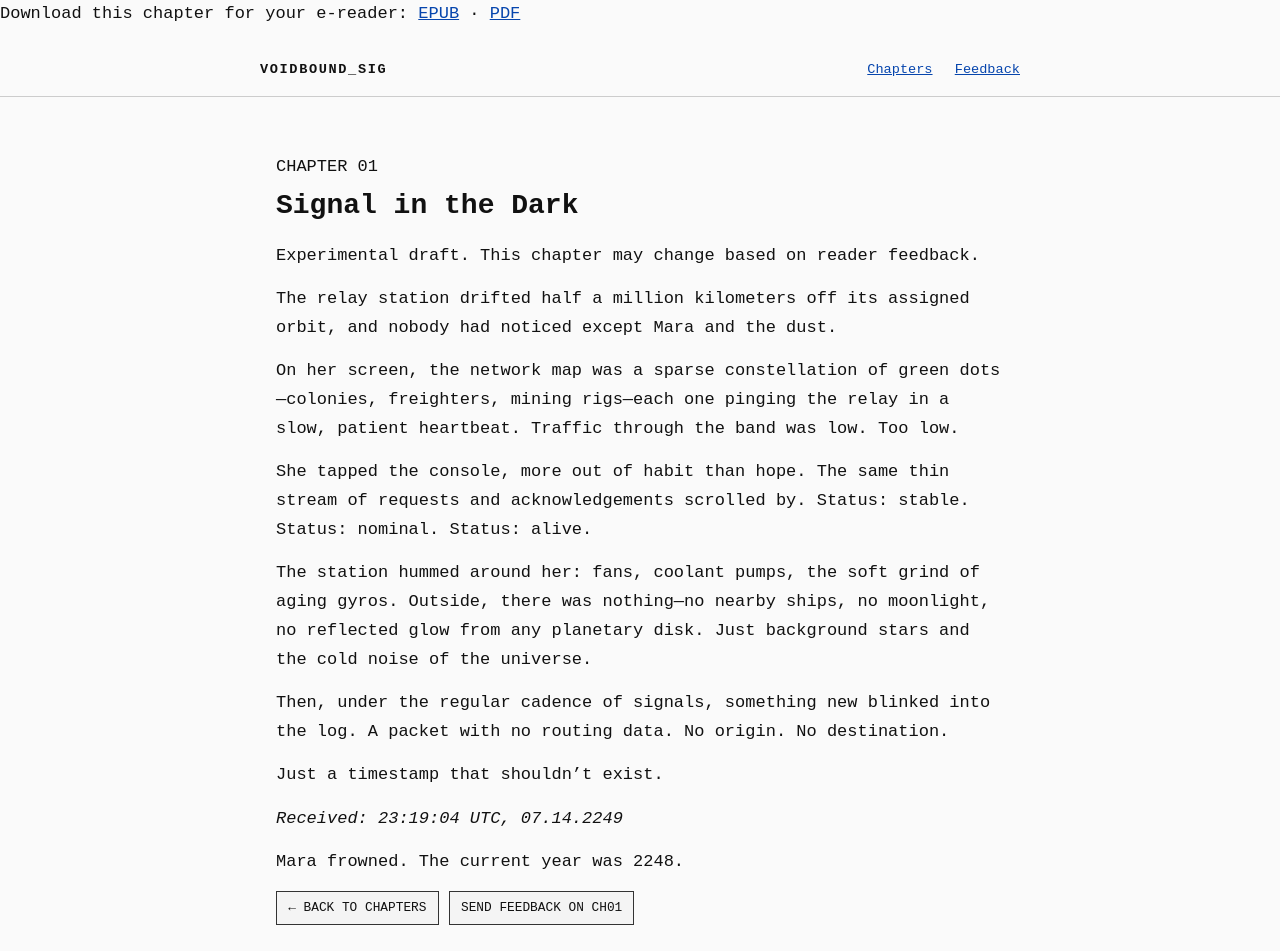
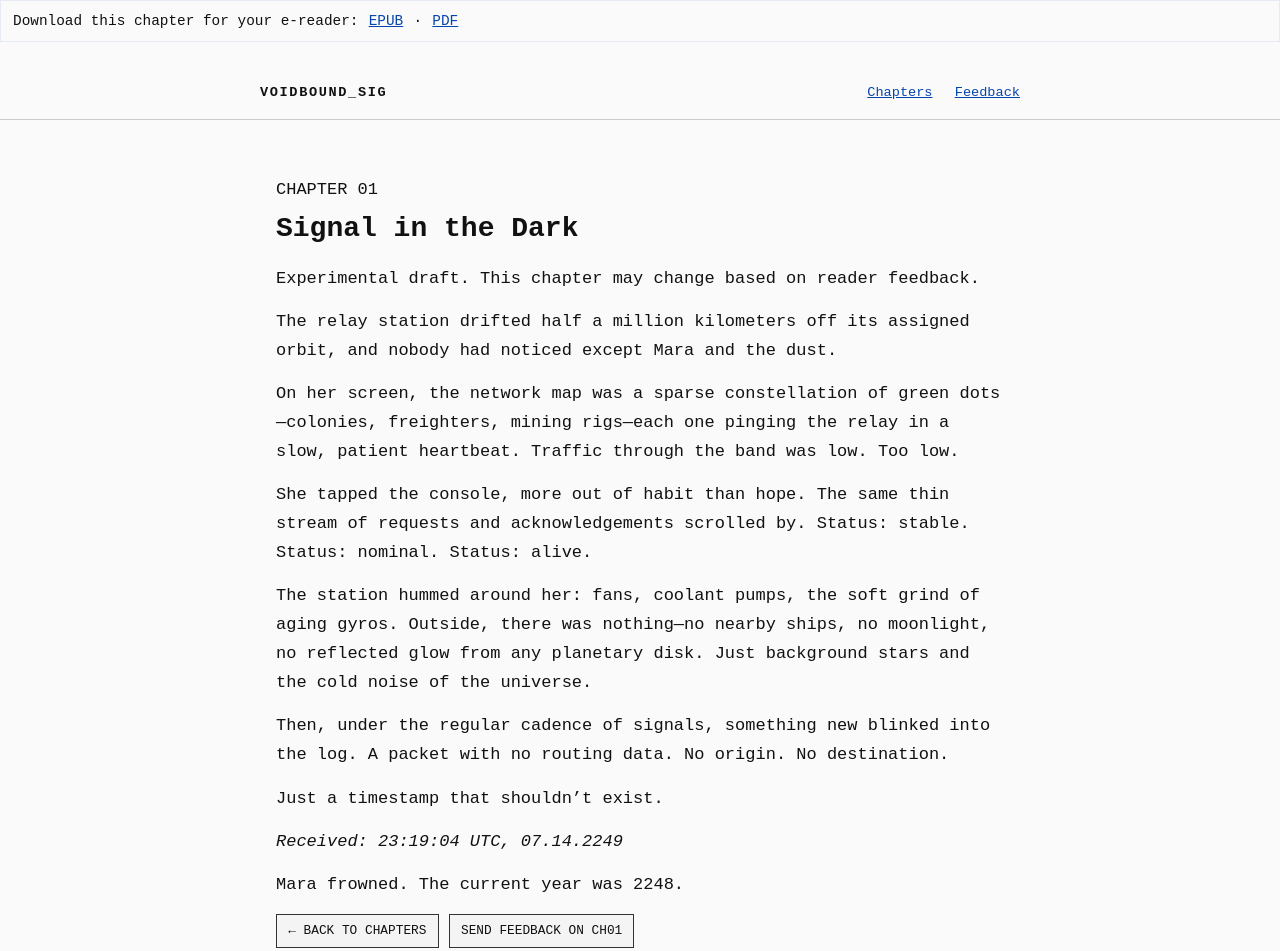
Before and after one commit to CMM-Schott/Ralphie_Studd, a plain HTML site: page chapters/chapter-1.html in a window 1280 px wide. Shown: the top 951 px of the page. Drawn offline with Linux system fonts and the light colour scheme.

Commit message:
Update styles.css added download box

```diff
--- a/assets/styles.css
+++ b/assets/styles.css
@@ -295,3 +295,15 @@ section {
     padding: 1.5rem 0.25rem 2.5rem;
   }
 }
+.download-box {
+  padding: 0.5rem 0.75rem;
+  margin: 0 0 1.5rem;
+  border: 1px solid #e5eaf5; /* Freeze Purple */
+  background: #fafafa;
+  font-size: 0.9rem;
+}
+
+.download-box a {
+  text-decoration: underline;
+  margin: 0 0.1rem;
+}
```
